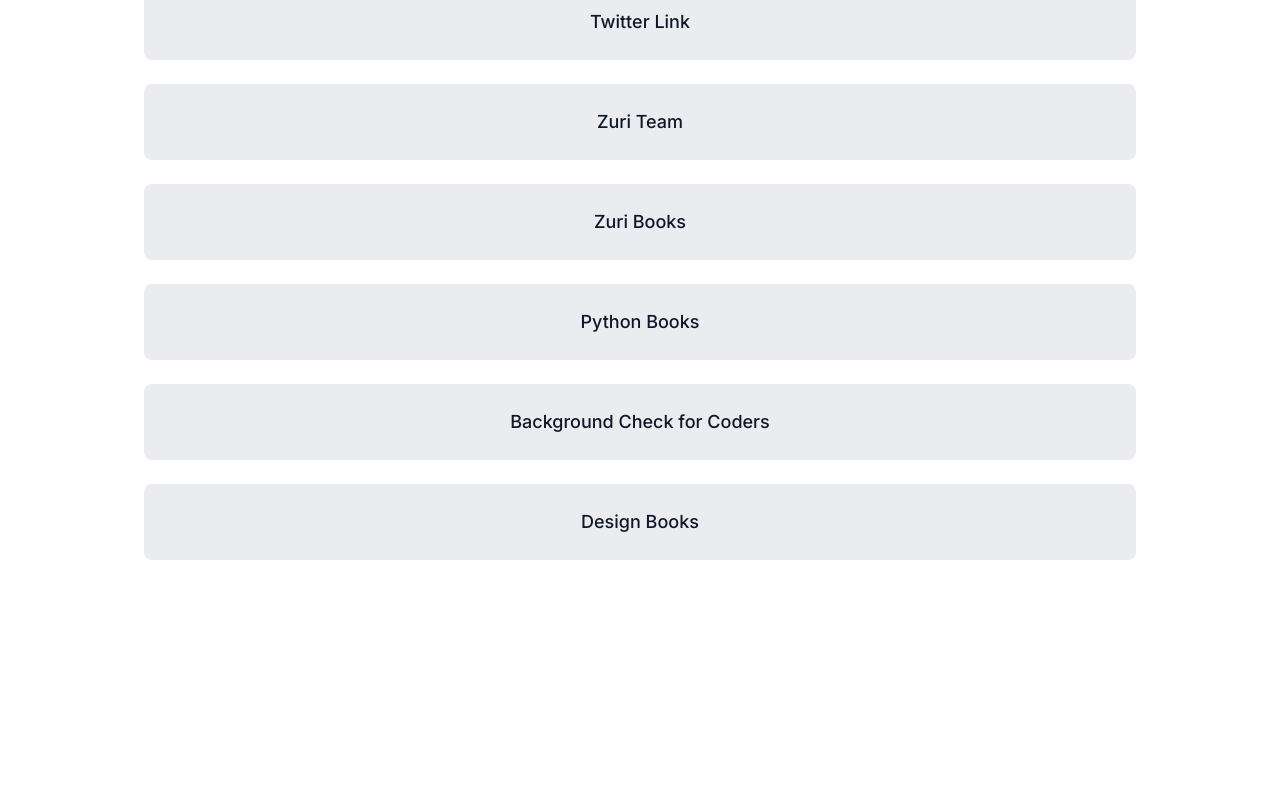
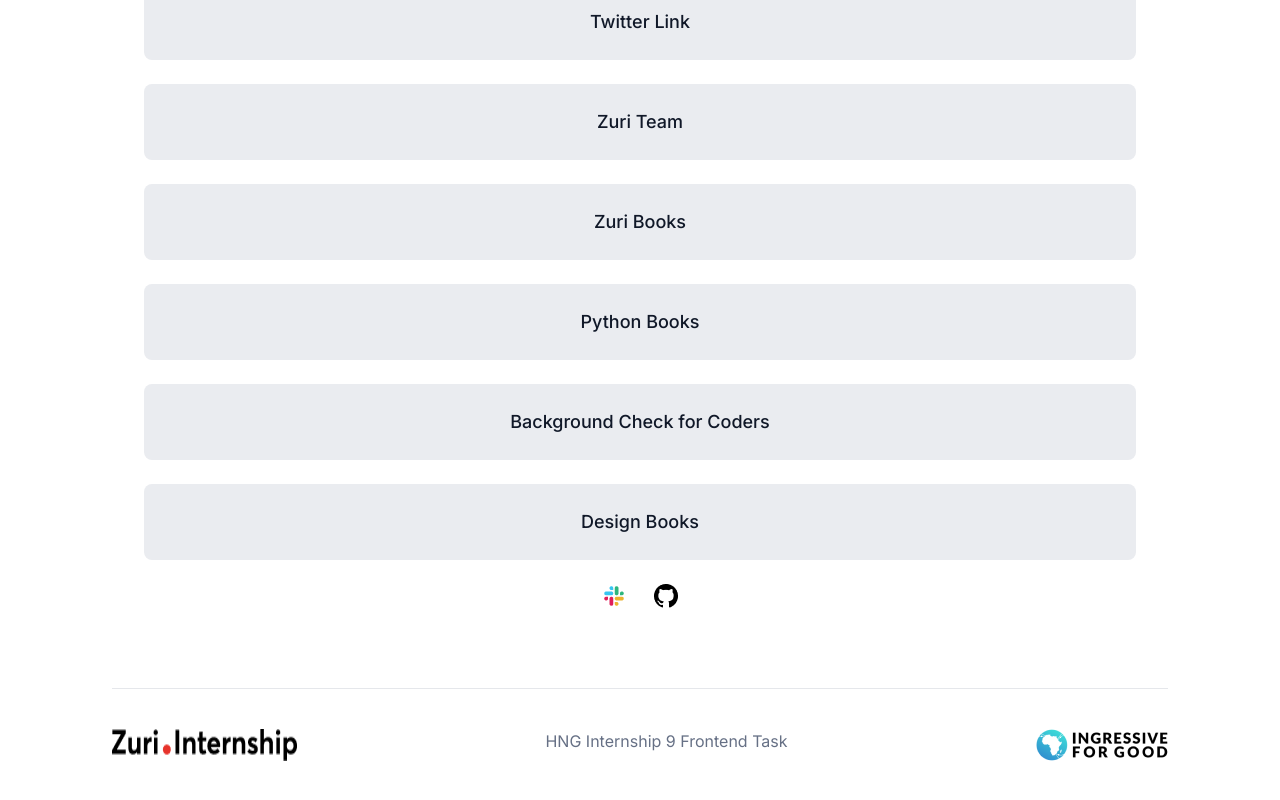
Before and after one commit to segunlawal/hng-linktree, a React (Create React App) app: page / in a window 1280 px wide. Shown: the part 248-1048 px from the top of the page. Before the commit the page ends 808 px from the top, so only its background shows below. Built offline with nearby package versions, Linux system fonts and the light colour scheme.

Commit message:
Add footer

```diff
--- a/src/App.css
+++ b/src/App.css
@@ -8,6 +8,9 @@
 .gray-text {
   color: #101828;
 }
+.gray-text2 {
+  color: #667085;
+}
 .gray-bg {
   background: #eaecf0;
 }
--- a/src/App.js
+++ b/src/App.js
@@ -55,11 +55,23 @@ function App() {
         </a>
         <a
           href="https://books.zuri.team/design-rules"
-          className="gray-text gray-bg font-medium text-lg sm:mx-36 mx-4 py-6 rounded-lg"
+          className="gray-text gray-bg font-medium text-lg sm:mx-36 mx-4 py-6 rounded-lg sm:mb-0 mb-12"
           id="book__design"
         >
           Design Books
         </a>
+        <div className="hidden sm:flex links-icons gap-7 mx-auto">
+          <img src={require("./assets/slack.png")} alt="slack" />
+          <img src={require("./assets/github.png")} alt="github" />
+        </div>
+      </div>
+      <div className="hidden sm:block footer my-20 mx-28">
+        <hr className="border-t-1" />
+        <div className="footer-logos flex justify-between mt-10">
+          <img src={require("./assets/zuri.png")} alt="zuri" />
+          <p className="gray-text2">HNG Internship 9 Frontend Task</p>
+          <img src={require("./assets/I4G.png")} alt="I4G" />
+        </div>
       </div>
     </div>
   );
```
